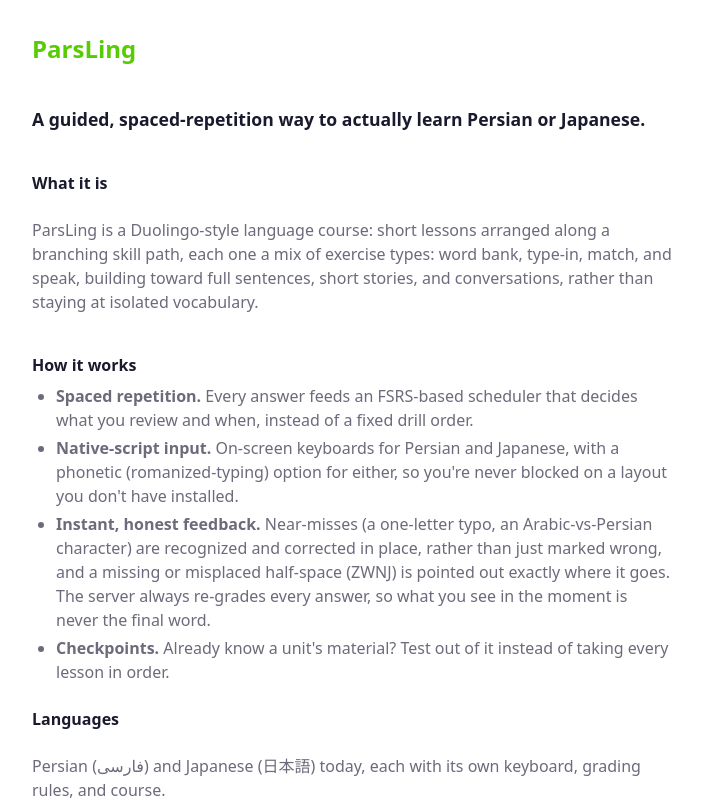
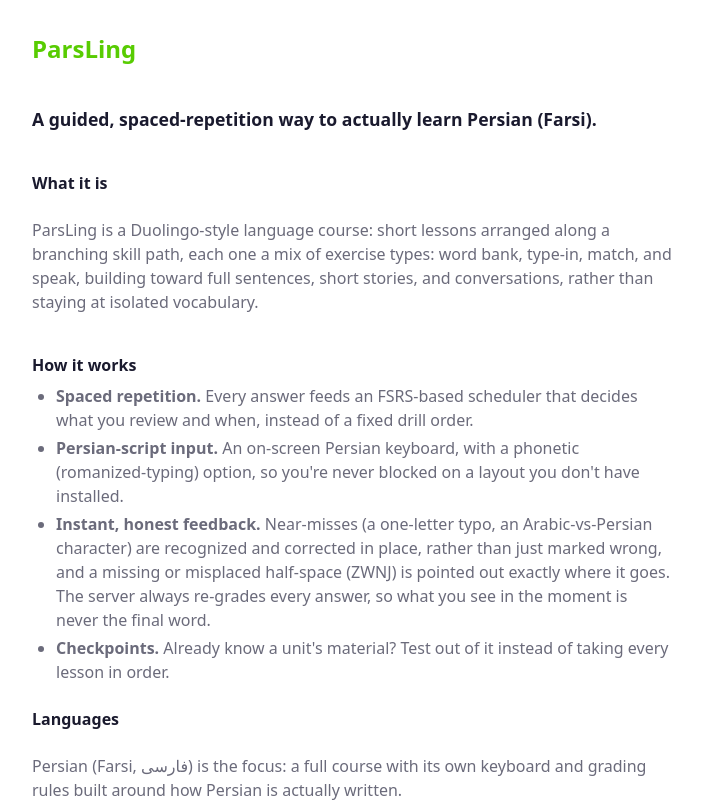
Before and after one commit to EpicNicks/Qamooscheh-Web, a React (Vite) app: page /about in a window 1280 px wide. Shown: the top 802 px of the page, without its empty margins (288-990 px from the left). Built offline with nearby package versions, Linux system fonts and the light colour scheme; no server answers.

Commit message:
Drop Japanese from the About page and meta description; emphasize Persian (Farsi)
Co-Authored-By: Claude Sonnet 5.5 <noreply@anthropic.com>

```diff
--- a/index.html
+++ b/index.html
@@ -6,7 +6,7 @@
     <meta name="viewport" content="width=device-width, initial-scale=1.0" />
     <meta
       name="description"
-      content="ParsLing — learn Persian and Japanese through short, spaced-repetition lessons: a guided skill path, native-script keyboards, and instant feedback as you type."
+      content="ParsLing — learn Persian (Farsi) through short, spaced-repetition lessons: a guided skill path, Persian-script keyboards, and instant feedback as you type."
     />
     <!-- Both values track index.css's --color-bg for the matching scheme, so
          a mobile browser's chrome blends into the page rather than framing it. -->
--- a/src/pages/AboutPage.tsx
+++ b/src/pages/AboutPage.tsx
@@ -13,7 +13,7 @@ export function AboutPage() {
     <div className={styles.wrap}>
       <div className={styles.content}>
         <div className={styles.brand}>ParsLing</div>
-        <p className={styles.tagline}>A guided, spaced-repetition way to actually learn Persian or Japanese.</p>
+        <p className={styles.tagline}>A guided, spaced-repetition way to actually learn Persian (Farsi).</p>
 
         <div className={styles.section}>
           <h2>What it is</h2>
@@ -32,8 +32,8 @@ export function AboutPage() {
               review and when, instead of a fixed drill order.
             </li>
             <li>
-              <strong>Native-script input.</strong> On-screen keyboards for Persian and Japanese, with a phonetic
-              (romanized-typing) option for either, so you're never blocked on a layout you don't have installed.
+              <strong>Persian-script input.</strong> An on-screen Persian keyboard, with a phonetic
+              (romanized-typing) option, so you're never blocked on a layout you don't have installed.
             </li>
             <li>
               <strong>Instant, honest feedback.</strong> Near-misses (a one-letter typo, an Arabic-vs-Persian
@@ -50,7 +50,10 @@ export function AboutPage() {
 
         <div className={styles.section}>
           <h2>Languages</h2>
-          <p>Persian (فارسی) and Japanese (日本語) today, each with its own keyboard, grading rules, and course.</p>
+          <p>
+            Persian (Farsi, فارسی) is the focus: a full course with its own keyboard and grading rules built around
+            how Persian is actually written.
+          </p>
         </div>
 
         <div className={styles.section}>
```
